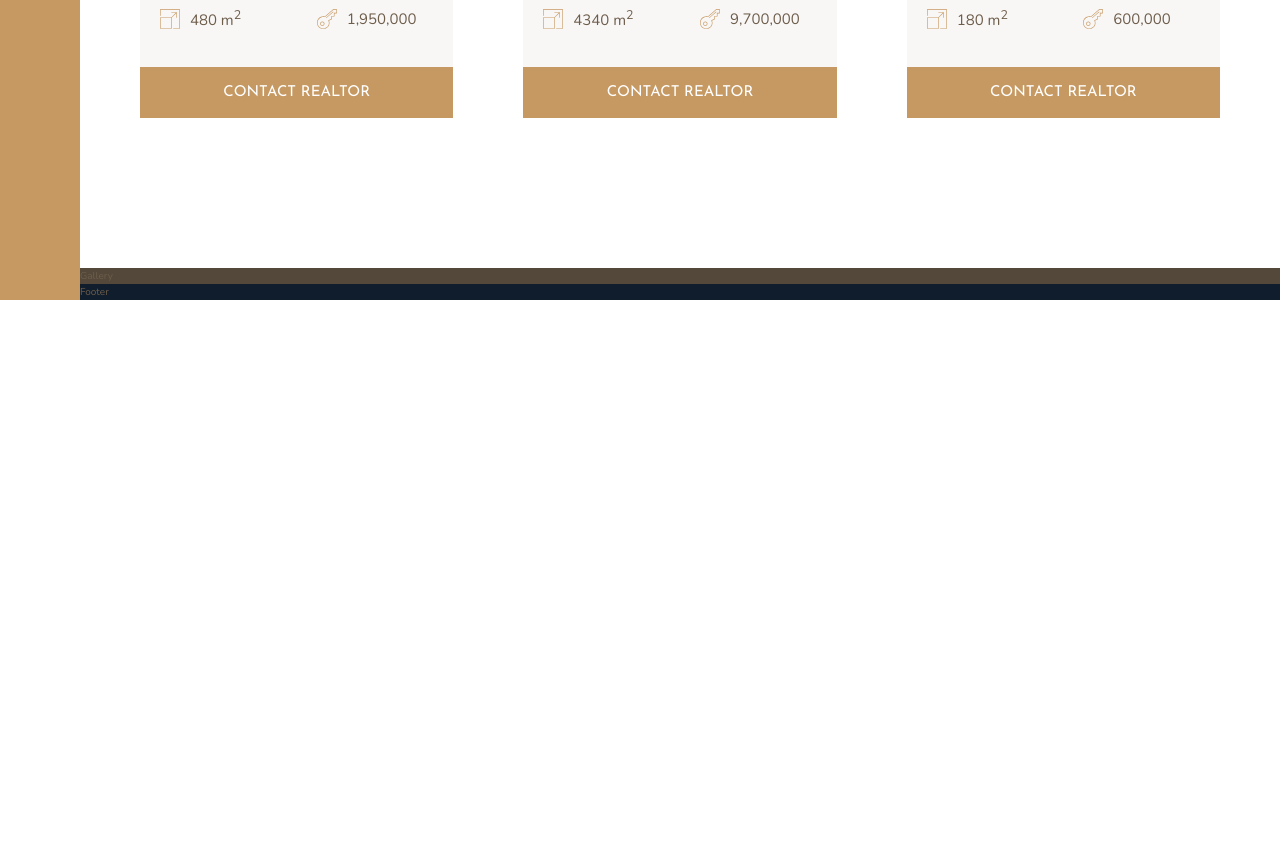
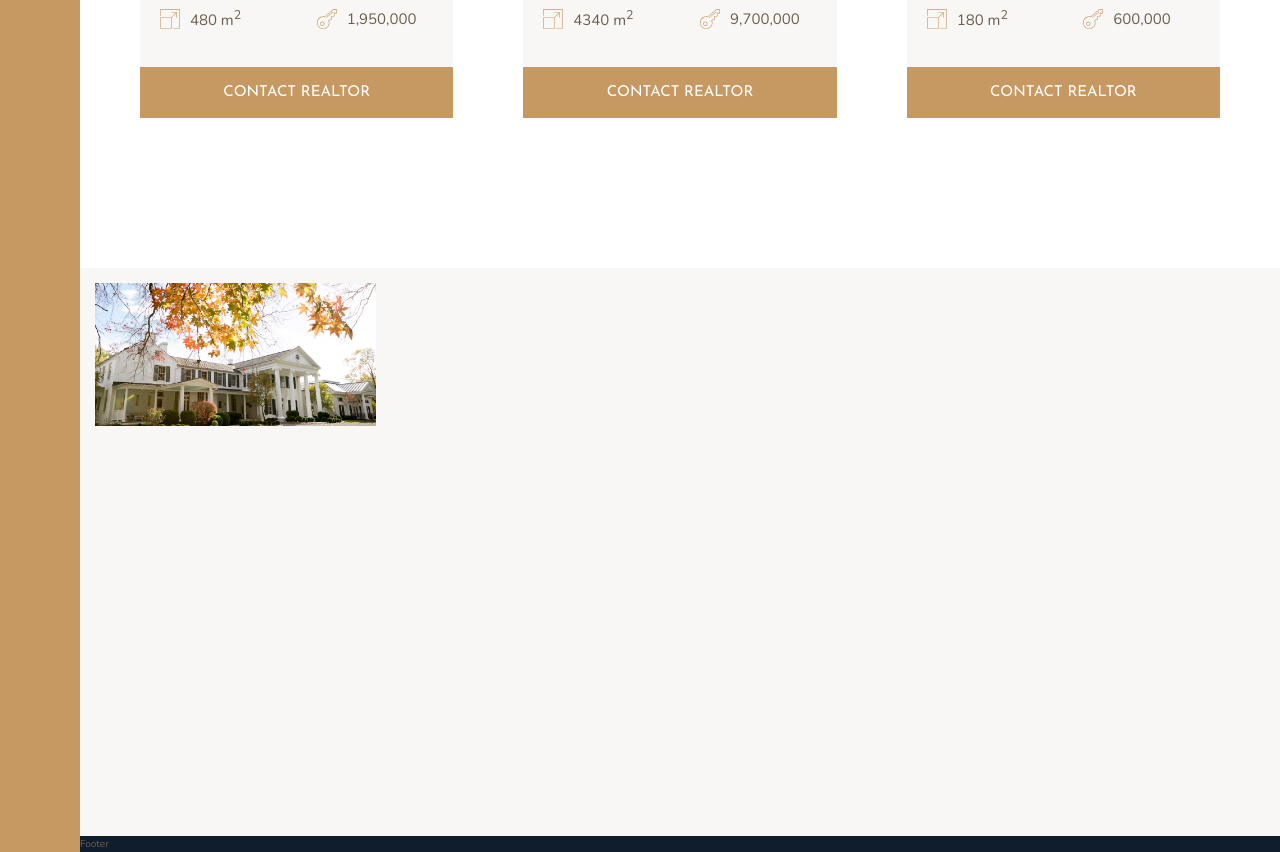
Before and after one commit to Harritone/css_saas, a website: page nexter/index.html in a window 1280 px wide. Shown: the part 2804-3656 px from the top of the page. Before the commit the page ends 3104 px from the top, so only its background shows below. Drawn offline with nearby package versions, Linux system fonts and the light colour scheme.

Commit message:
Implemented basic grid for gallery

```diff
--- a/nexter/index.html
+++ b/nexter/index.html
@@ -289,7 +289,9 @@
       </section>
 
       <section class="gallery">
-        Gallery
+        <figure class="gallery__item gallery__item--1">
+          <img class="gallery__img" src="img/gal-1.jpeg" alt="House">
+        </figure>
       </section>
 
       <footer class="footer">
--- a/nexter/sass/_gallery.scss
+++ b/nexter/sass/_gallery.scss
@@ -1,4 +1,25 @@
 .gallery {
-  background-color: $color-grey-dark-1;
+  background-color: $color-grey-light-1;
   grid-column: full-start / full-end;
+
+  display: grid;
+  grid-template-columns: repeat(8, 1fr);
+  grid-template-rows: repeat(7, 5vw);
+  grid-gap: 1.5rem;
+  padding: 1.5rem;
+
+  &__item {
+    &--1 {
+      grid-row: 1 / span 2;
+      grid-column: 1 / span 2;
+    }
+  }
+
+
+  &__img {
+    width: 100%;
+    height: 100%;
+    object-fit: cover;
+    display: block;
+  }
 }
```
Also changed, not shown: nexter/css/style.css.
